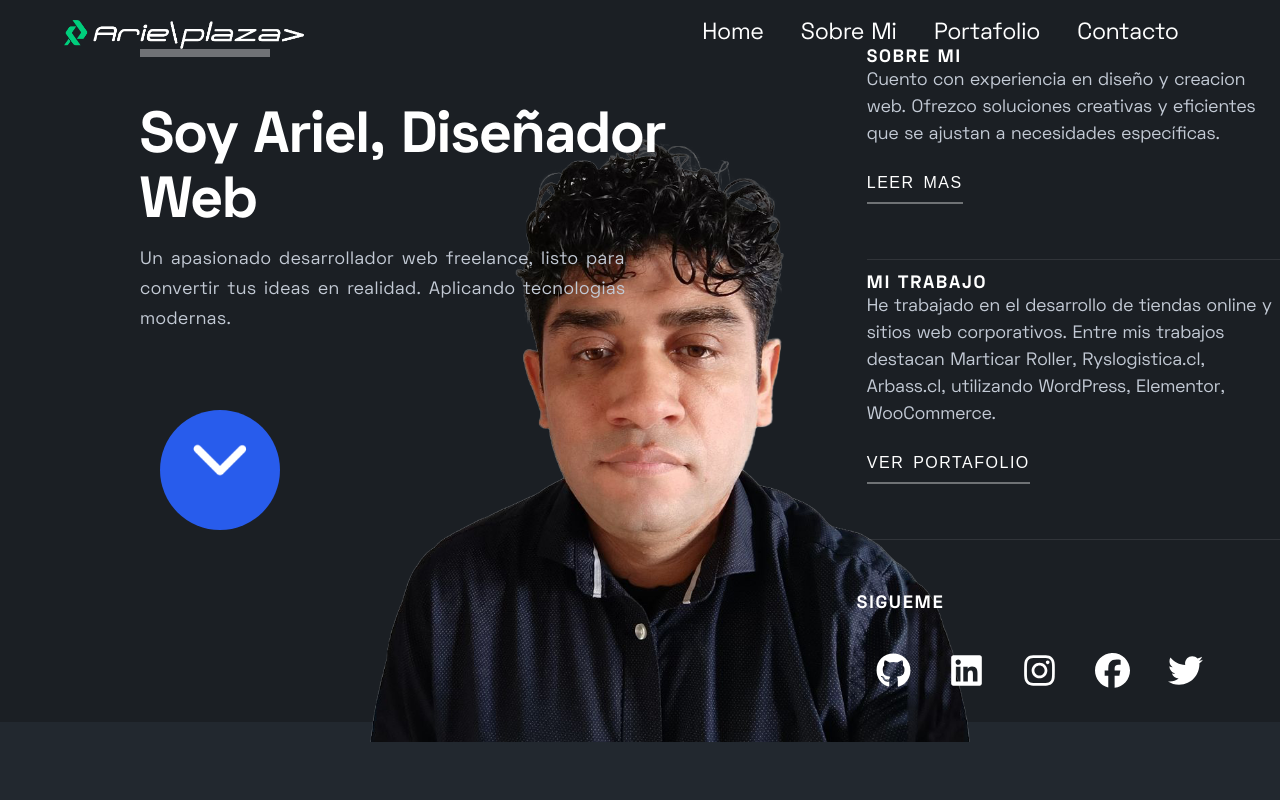
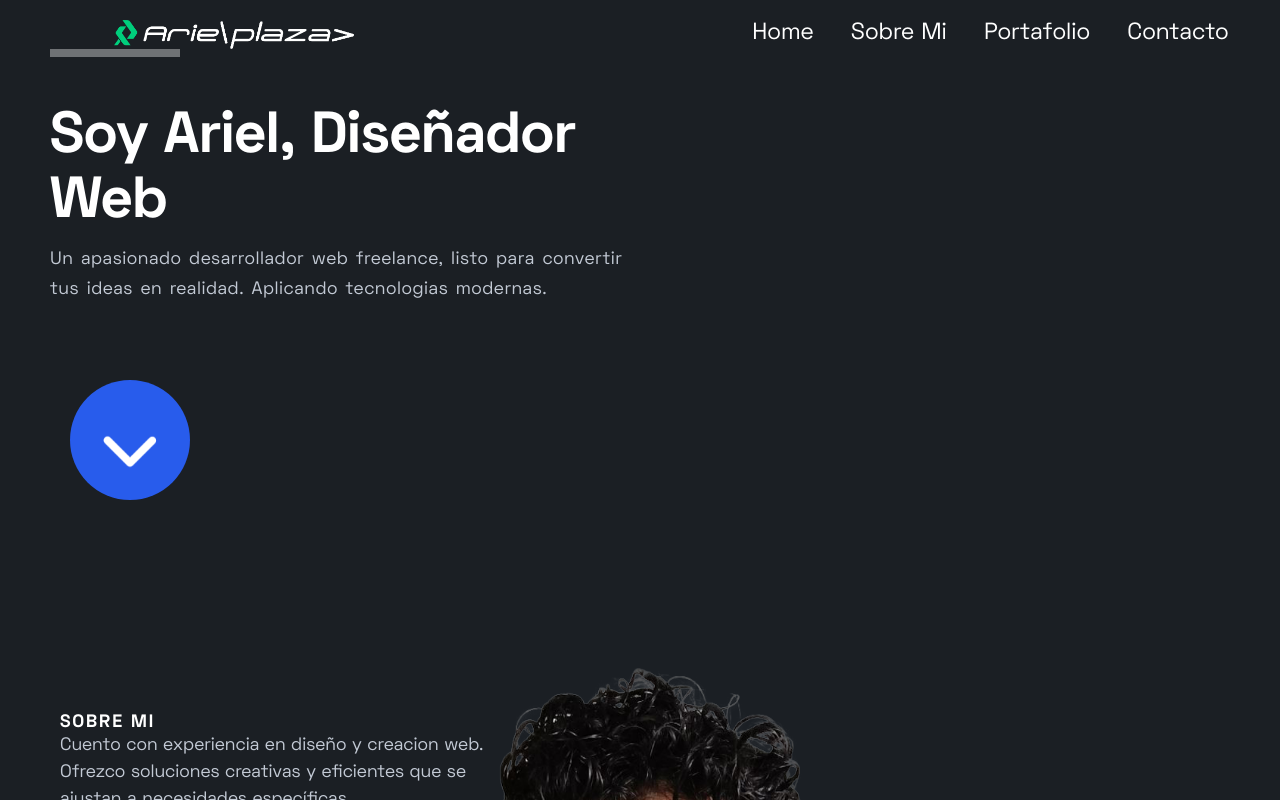
Before and after one commit to Ariel-Plaza/arielplaza_site, a React (Vite) app: page / in a window 1280 px wide. Shown: the top 800 px of the page. Built offline with nearby package versions, Linux system fonts and the light colour scheme.

Commit message:
ajuste de seccion principal y contenedor home

```diff
--- a/src/components/section/index.jsx
+++ b/src/components/mainsection/index.jsx
@@ -3,9 +3,9 @@ import Left from "./left/Left.jsx";
 import Right from "./right/Right.jsx";
 import PictureBg from "./PictureBg.jsx";
 
-const Section = () => {
+const MainSection = () => {
   return (
-    <div className="section" id="Inicio">
+    <div className="mainSection" id="Inicio">
       <div className="container">
         <Left />
         <Right />
@@ -15,4 +15,4 @@ const Section = () => {
   );
 };
 
-export default Section;
+export default MainSection;
--- /dev/null
+++ b/src/components/mainsection/index.sass
@@ -0,0 +1,23 @@
+// .mainSection
+//   width: 100%
+//   max-width: 765px
+
+//   .container
+//     width: 90vw
+//     display: flex
+//     flex-direction: column
+//     margin: auto
+
+// @media (min-width: 768px )
+//   .mainSection
+//     .container
+//       flex-direction: row
+//       gap: 10px
+
+// @media (min-width: 991px )
+//   .mainSection
+//     width: 1000px
+//     margin: auto
+//     .container
+//       max-width: 1220px
+//       gap: 15%
--- a/src/components/section/index.sass
+++ /dev/null
@@ -1,23 +0,0 @@
-.section
-  width: 100%
-  height: 100%
-  margin-top: 50px
-  .container
-    width: 90vw
-    display: flex
-    flex-direction: column
-    margin: auto
-
-@media (min-width: 768px )
-  .section
-    .container
-      flex-direction: row
-      gap: 10px
-
-@media (min-width: 991px )
-  .section
-    width: 1000px
-    margin: auto
-    .container
-      max-width: 1220px
-      gap: 15%
--- a/src/pages/Home.jsx
+++ b/src/pages/Home.jsx
@@ -1,6 +1,6 @@
 import "./home.sass"
 import Header from "../components/header/index.jsx";
-import Section from "../components/section/index.jsx"
+import MainSection from "../components/mainsection/index.jsx";
 import About from "../components/about/index.jsx";
 import Skills from "../components/skills/index.jsx";
 import Portfolio from "../components/portfolio/index.jsx";
@@ -12,13 +12,13 @@ const Index = () => {
   return (
     <div className="home">
       <Header />
-      <Section />
-      <About />
+      <MainSection />
+      {/* <About />
       <Skills />
       <Portfolio />
-      <Testimonials />
+      <Testimonials /> */}
       {/* <Contact /> */}
-      <Footer />
+      {/* <Footer /> */}
     </div>
   );
 };
--- a/src/pages/home.sass
+++ b/src/pages/home.sass
@@ -1,3 +1,5 @@
-// .home
-//   width: 100%
-//   background-color: blue
+.home
+  width: 100%
+  max-width: 1220px
+  margin: auto
+  padding: 0 20px
```
Also changed, not shown: src/components/mainsection/PictureBg.jsx (renamed from src/components/section/PictureBg.jsx), src/components/mainsection/left/Left.jsx (renamed from src/components/section/left/Left.jsx), src/components/mainsection/left/left.sass (renamed from src/components/section/left/left.sass), src/components/mainsection/picturebg.sass (renamed from src/components/section/picturebg.sass), src/components/mainsection/right/Right.jsx (renamed from src/components/section/right/Right.jsx), src/components/mainsection/right/Rsection.jsx (renamed from src/components/section/right/Rsection.jsx), src/components/mainsection/right/right.sass (renamed from src/components/section/right/right.sass).
